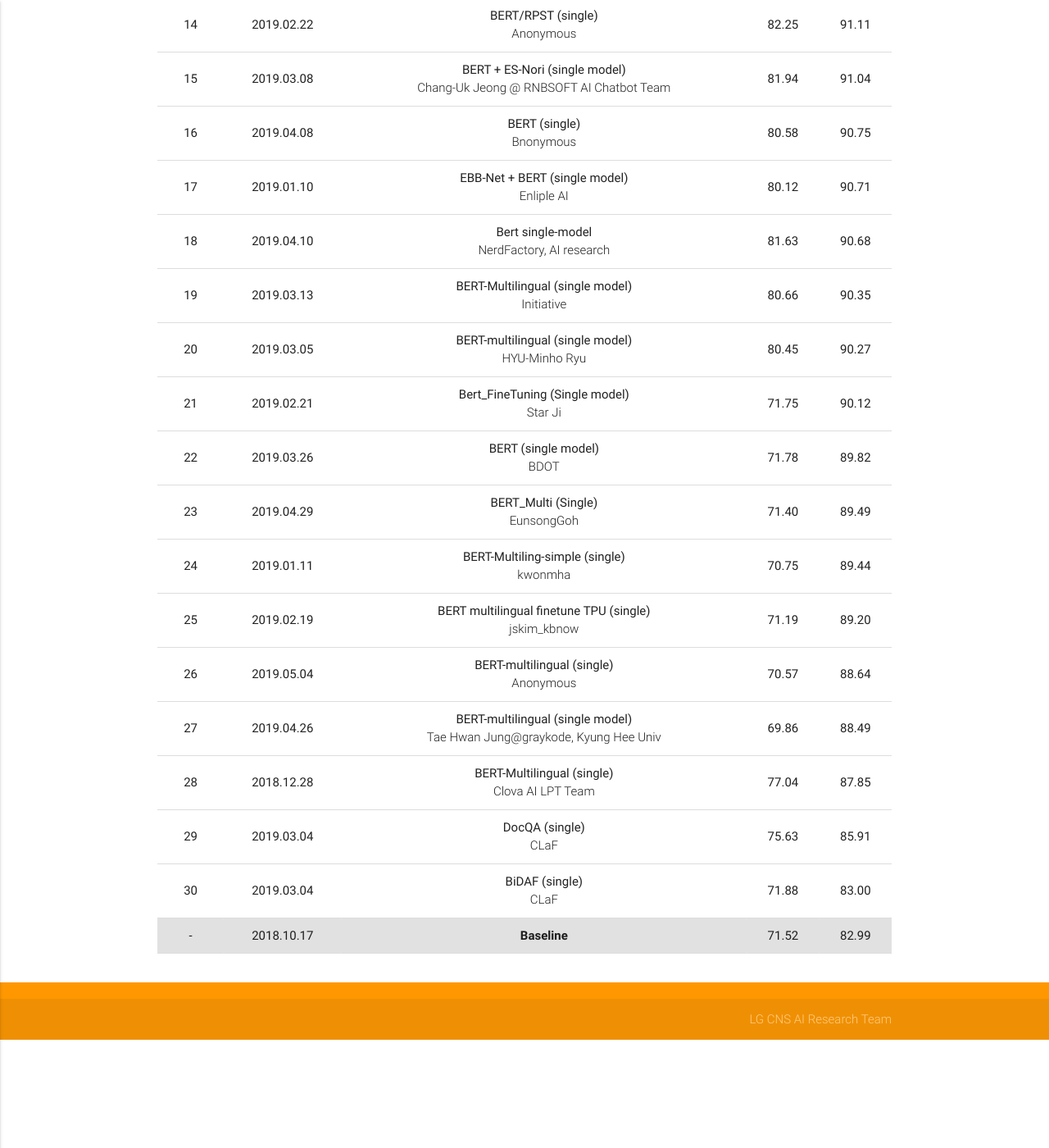
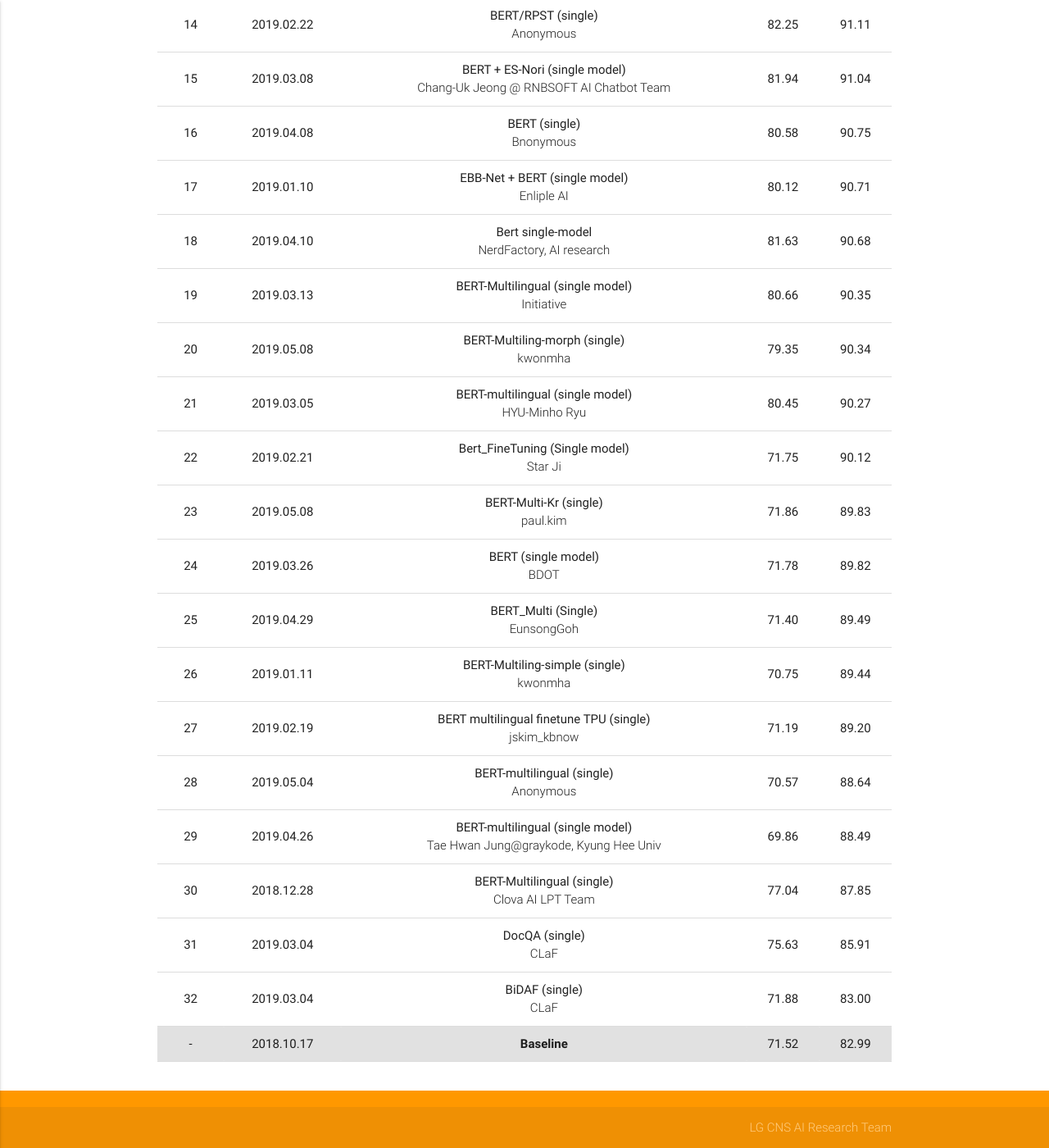
Before and after one commit to korquad/korquad.github.io, a Jekyll site: the page built from category/index_english.html, in a window 1280 px wide and 1400 px high, scrolled down 2814 px. Shown: the whole window at 82% size. Built offline with Jekyll 4.4.1, drawn with Linux system fonts in a browser that asks for light colours; before the commit the page ends 4082 px from its top, so only the background shows below that.

Commit message:
Update index_english.html

```diff
--- a/category/index_english.html
+++ b/category/index_english.html
@@ -390,6 +390,15 @@ style="width:300px">Submission Tutorial</a>
                     </tr>
                     <tr>
                       <td>20</td>
+                      <td>2019.05.08</td>
+                      <td>BERT-Multiling-morph (single)
+                        <p class="light">kwonmha</p>
+                      </td>
+                      <td>79.35</td>
+                      <td>90.34</td>
+                    </tr>
+                    <tr>
+                      <td>21</td>
                       <td>2019.03.05</td>
                       <td>BERT-multilingual (single model)
                         <p class="light">HYU-Minho Ryu</p>
@@ -407,7 +416,16 @@ style="width:300px">Submission Tutorial</a>
                       <td>90.12</td>
                     </tr>
                     <tr>
-                      <td>22</td>
+                      <td>23</td>
+                      <td>2019.05.08</td>
+                      <td>BERT-Multi-Kr (single)
+                        <p class="light">paul.kim</p>
+                      </td>
+                      <td>71.86</td>
+                      <td>89.83</td>
+                    </tr>
+                    <tr>
+                      <td>24</td>
                       <td>2019.03.26</td>
                       <td>BERT (single model)
                         <p class="light">BDOT</p>
@@ -469,7 +487,7 @@ style="width:300px">Submission Tutorial</a>
                       <td>77.04</td>
                       <td>87.85</td>
                     </tr>
-                      <td>29</td>
+                      <td>31</td>
                       <td>2019.03.04</td>
                       <td>DocQA (single)
                         <p class="light">CLaF</p>
@@ -478,7 +496,7 @@ style="width:300px">Submission Tutorial</a>
                       <td>85.91</td>
                     </tr>
                     <tr>
-                      <td>30</td>
+                      <td>32</td>
                       <td>2019.03.04</td>
                       <td>BiDAF (single)
                         <p class="light">CLaF</p>
```
Also changed, not shown: other parts of category/index_english.html (+7 -7 lines).
